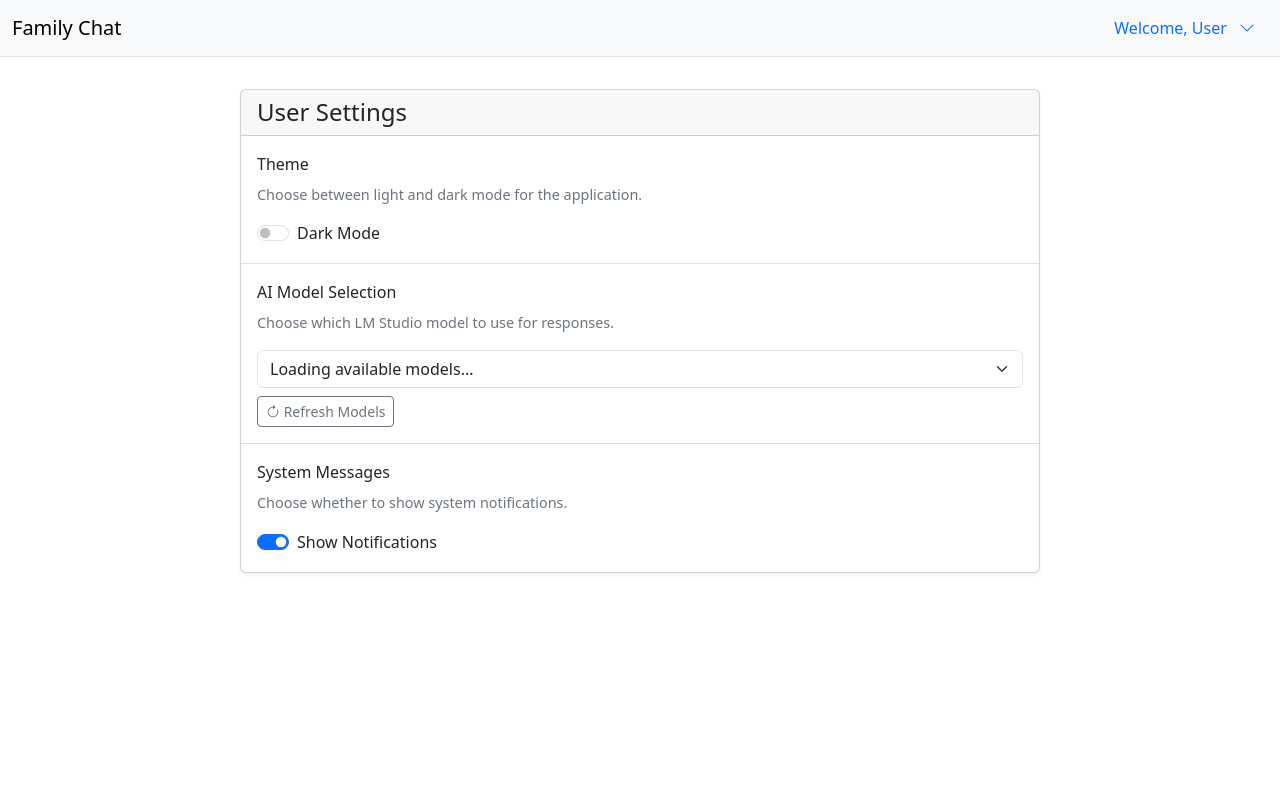
After one commit to jalabulajunx/LMStudioWrapper, a FastAPI app: template app/templates/settings.html in a window 1280 px wide. The commit adds this page. Run offline with FastAPI, Linux system fonts and the light colour scheme; the template is opened without the code that fills it, so the values that code supplies are empty.

Commit message:
Creating users via admin console works. Retrieving those users doesn't. Dark mode is enabled. Settings page is ready but no access point. Todo: Fix admin panel errors. Define roles and tasks.

```diff
--- a/app/static/css/style.css
+++ b/app/static/css/style.css
@@ -1,36 +1,44 @@
 /* app/static/css/style.css */
+
+/* Base Layout */
 html, body {
-    height: 100%;
+    height: 100vh;
     overflow: hidden;
 }
 
-.chat-messages {
-    height: calc(100vh - 100px);
+/* App Container */
+.app-container {
+    height: calc(100vh - 56px); /* Subtract navbar height */
+    display: flex;
+    flex-direction: row;
 }
 
-.message {
-    max-width: 80%;
-    margin-bottom: 1rem;
-}
-
-.user-message {
-    background-color: #e9ecef;
-    padding: 1rem;
-    border-radius: 15px;
-    margin-left: auto;
-}
-
-.assistant-message {
-    background-color: #f8f9fa;
-    padding: 1rem;
-    border-radius: 15px;
-    margin-right: auto;
+/* Chat History Panel */
+.history-column {
+    width: 300px;
+    border-right: 1px solid var(--bs-border-color);
 }
 
 .chat-history {
-    height: calc(100vh - 70px);
+    height: 100%;
+    overflow-y: auto;
 }
 
+/* Chat Container */
+.chat-container {
+    display: flex;
+    flex-direction: column;
+    height: 100%;
+    flex: 1;
+}
+
+.chat-messages {
+    flex: 1;
+    overflow-y: auto;
+    padding: 1rem;
+}
+
+/* Chat Messages */
 .message {
     position: relative;
     max-width: 80%;
@@ -106,38 +106,87 @@ html, body {
     display: block;
 }
 
-.cursor-pointer {
-    cursor: pointer;
+/* User Menu */
+.user-menu-button::after {
+    display: none;
 }
 
+/* Dark Mode Styles */
+[data-bs-theme="dark"] {
+    --bs-body-bg: #212529;
+    --bs-body-color: #f8f9fa;
+}
 
-.message {
-    position: relative;
+[data-bs-theme="dark"] .navbar-light {
+    background-color: #2c3136 !important;
+    border-color: #373b3e !important;
+}
+
+[data-bs-theme="dark"] .user-message {
+    background-color: #2c3136;
+}
+
+[data-bs-theme="dark"] .assistant-message {
+    background-color: #373b3e;
+}
+
+[data-bs-theme="dark"] .conversation-item:hover {
+    background-color: rgba(255, 255, 255, 0.05);
+}
+
+[data-bs-theme="dark"] .conversation-item.active {
+    background-color: rgba(255, 255, 255, 0.1);
+}
+
+/* Settings Page Styles */
+.settings-card {
+    max-width: 800px;
+    margin: 2rem auto;
+}
+
+.setting-item {
+    padding: 1rem;
+    border-bottom: 1px solid var(--bs-border-color);
+}
+
+.setting-item:last-child {
+    border-bottom: none;
+}
+
+.setting-title {
+    font-weight: 500;
+    margin-bottom: 0.5rem;
+}
+
+.setting-description {
+    color: var(--bs-secondary);
+    font-size: 0.9rem;
     margin-bottom: 1rem;
 }
 
-.copy-btn {
-    position: absolute;
-    top: 10px;
-    right: 10px;
-    opacity: 0.6;
-    transition: opacity 0.2s ease-in-out;
-    z-index: 10;
+/* Responsive Design */
+@media (max-width: 768px) {
+    .history-column {
+        position: fixed;
+        left: -100%;
+        top: 56px;
+        bottom: 0;
+        width: 80%;
+        z-index: 1030;
+        transition: left 0.3s ease-in-out;
+        background-color: var(--bs-body-bg);
+    }
+
+    .history-column.show {
+        left: 0;
+    }
+
+    .chat-messages {
+        height: calc(100vh - 180px);
+    }
 }
 
-.copy-btn:hover {
-    opacity: 1;
-}
-
-.assistant-message {
-    padding-right: 40px; /* Make room for the copy button */
-}
-
-.message-content {
-    overflow-x: auto;
-}
-
-/* Add animation for copy feedback */
+/* Animation for Copy Feedback */
 @keyframes copyFeedback {
     0% { transform: scale(1); }
     50% { transform: scale(1.2); }
--- /dev/null
+++ b/app/templates/settings.html
@@ -0,0 +1,89 @@
+{% extends "base.html" %}
+
+{% block content %}
+<nav class="navbar navbar-expand-lg navbar-light bg-light border-bottom">
+    <div class="container-fluid">
+        <a class="navbar-brand" href="/">Family Chat</a>
+        <div class="d-flex align-items-center">
+            <div class="dropdown">
+                <button class="btn btn-link text-decoration-none user-menu-button" type="button" data-bs-toggle="dropdown">
+                    <span class="me-2">Welcome, <span id="username">User</span></span>
+                    <i class="bi bi-chevron-down"></i>
+                </button>
+                <ul class="dropdown-menu dropdown-menu-end">
+                    <li><a class="dropdown-item" href="/">
+                        <i class="bi bi-chat"></i> Chat
+                    </a></li>
+                    <li id="admin-menu" class="d-none">
+                        <a class="dropdown-item" href="/admin">
+                            <i class="bi bi-shield-lock"></i> Admin Panel
+                        </a>
+                    </li>
+                    <li><hr class="dropdown-divider"></li>
+                    <li><a class="dropdown-item text-danger" href="#" id="logout-button">
+                        <i class="bi bi-box-arrow-right"></i> Logout
+                    </a></li>
+                </ul>
+            </div>
+        </div>
+    </div>
+</nav>
+
+<div class="container">
+    <div class="settings-card card shadow-sm">
+        <div class="card-header">
+            <h4 class="mb-0">User Settings</h4>
+        </div>
+        <div class="card-body p-0">
+            <!-- Theme Setting -->
+            <div class="setting-item">
+                <div class="setting-title">Theme</div>
+                <div class="setting-description">Choose between light and dark mode for the application.</div>
+                <div class="form-check form-switch">
+                    <input class="form-check-input" type="checkbox" id="theme-switch">
+                    <label class="form-check-label" for="theme-switch">Dark Mode</label>
+                </div>
+            </div>
+
+            <!-- Model Selection -->
+            <div class="setting-item">
+                <div class="setting-title">AI Model Selection</div>
+                <div class="setting-description">Choose which LM Studio model to use for responses.</div>
+                <select class="form-select" id="model-selector">
+                    <option value="">Loading available models...</option>
+                </select>
+                <div class="mt-2">
+                    <button class="btn btn-sm btn-outline-secondary" id="refresh-models">
+                        <i class="bi bi-arrow-clockwise"></i> Refresh Models
+                    </button>
+                </div>
+            </div>
+
+            <!-- System Messages -->
+            <div class="setting-item">
+                <div class="setting-title">System Messages</div>
+                <div class="setting-description">Choose whether to show system notifications.</div>
+                <div class="form-check form-switch">
+                    <input class="form-check-input" type="checkbox" id="notifications-switch" checked>
+                    <label class="form-check-label" for="notifications-switch">Show Notifications</label>
+                </div>
+            </div>
+        </div>
+    </div>
+</div>
+
+<!-- Toast Notifications -->
+<div class="toast-container position-fixed bottom-0 end-0 p-3">
+    <div id="notification-toast" class="toast" role="alert">
+        <div class="toast-header">
+            <strong class="me-auto">Notification</strong>
+            <button type="button" class="btn-close" data-bs-dismiss="toast"></button>
+        </div>
+        <div class="toast-body"></div>
+    </div>
+</div>
+{% endblock %}
+
+{% block scripts %}
+<script src="{{ url_for('static', path='/js/settings.js') }}"></script>
+{% endblock %}
```
Also changed, not shown: other parts of app/static/css/style.css (+15 -23 lines), app/static/js/chat.js (+54 -39 lines), app/templates/chat.html (+43 -31 lines), app/templates/login.html (+14 -2 lines), project_structure.txt (+9 -0 lines), chat.db.
